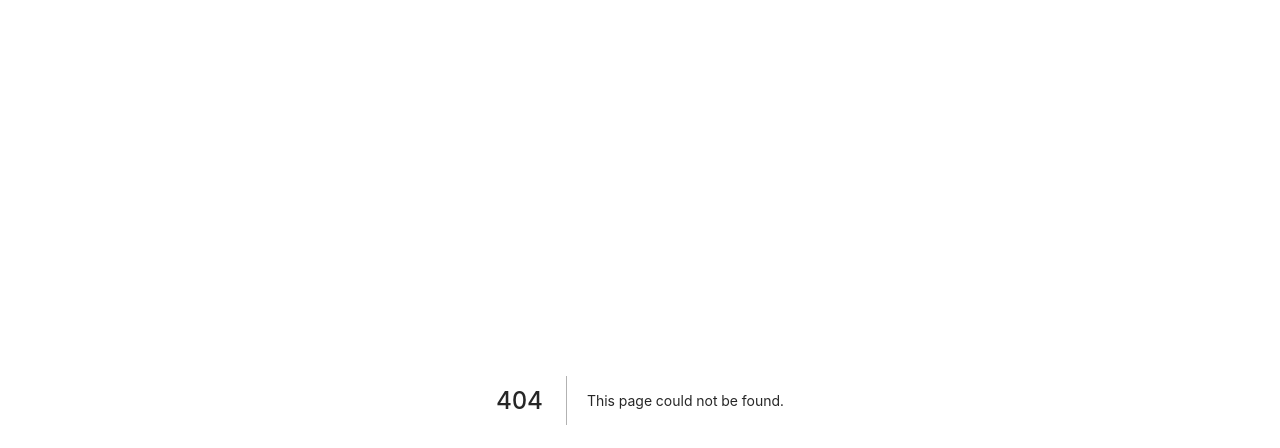
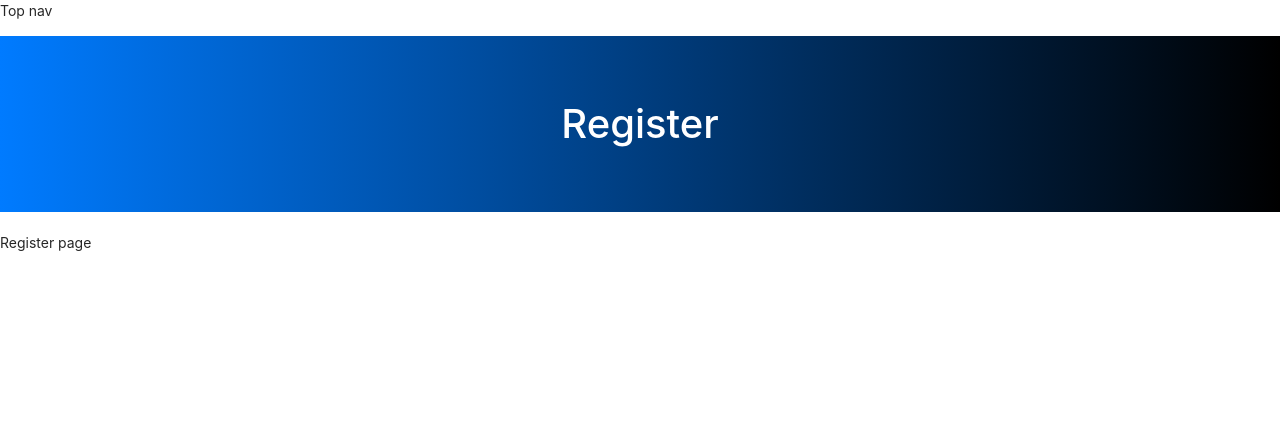
Before and after one commit to renandf/udemy-edemy-fe, a Next.js app: page /register in a window 1280 px wide. Before the commit this address had no page. Shown: the top 448 px of the page. Built offline with nearby package versions, Linux system fonts and the light colour scheme.

Commit message:
feat: Create Login, Register, and TopNav base structure

```diff
--- /dev/null
+++ b/components/TopNav.js
@@ -0,0 +1,9 @@
+const TopNav = () => {
+  return (
+    <>
+      <p>Top nav</p>
+    </>
+  )
+}
+
+export default TopNav;
--- a/pages/_app.js
+++ b/pages/_app.js
@@ -1,9 +1,16 @@
+import TopNav from '../components/TopNav'
+
 import 'bootstrap/dist/css/bootstrap.min.css'
 import 'antd/dist/antd.css'
 import '../public/css/styles.css'
 
 function MyApp ({Component, pageProps}) {
-  return <Component {...pageProps} />;
+  return (
+    <>
+      <TopNav />
+      <Component {...pageProps} />
+    </>
+  )
 }
 
 export default MyApp;
--- a/pages/index.js
+++ b/pages/index.js
@@ -1,7 +1,7 @@
 const Index = () => {
   return (
     <>
-      <h1 className="jumbotron text-center bg-primary">Hello world</h1>
+      <h1 className="jumbotron">Hello world</h1>
       <p>from next js...</p>
     </>
   )
--- /dev/null
+++ b/pages/register.js
@@ -0,0 +1,10 @@
+const Register = () => {
+  return (
+    <>
+      <h1 className="jumbotron">Register</h1>
+      <p>Register page</p>
+    </>
+  )
+}
+
+export default Register;
--- a/public/css/styles.css
+++ b/public/css/styles.css
@@ -1,5 +1,6 @@
 .jumbotron {
   background-image: linear-gradient(to right, #007bff, #000);
   color: #fff;
-  padding: 4rem 0;
+  padding: 4rem 2rem;
+  text-align: center;
 }
```
Also changed, not shown: pages/login.js (added, +10 -0 lines).
